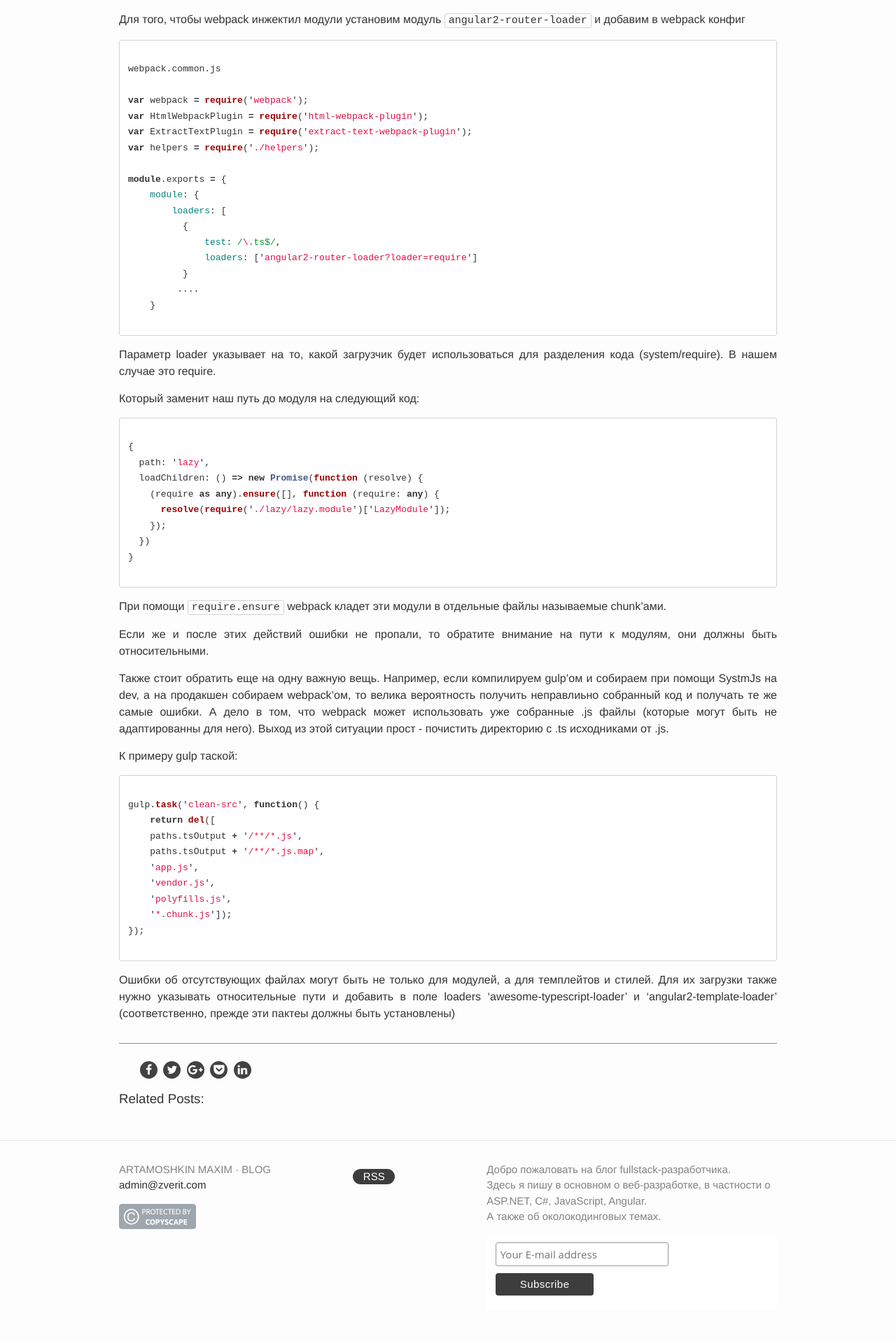
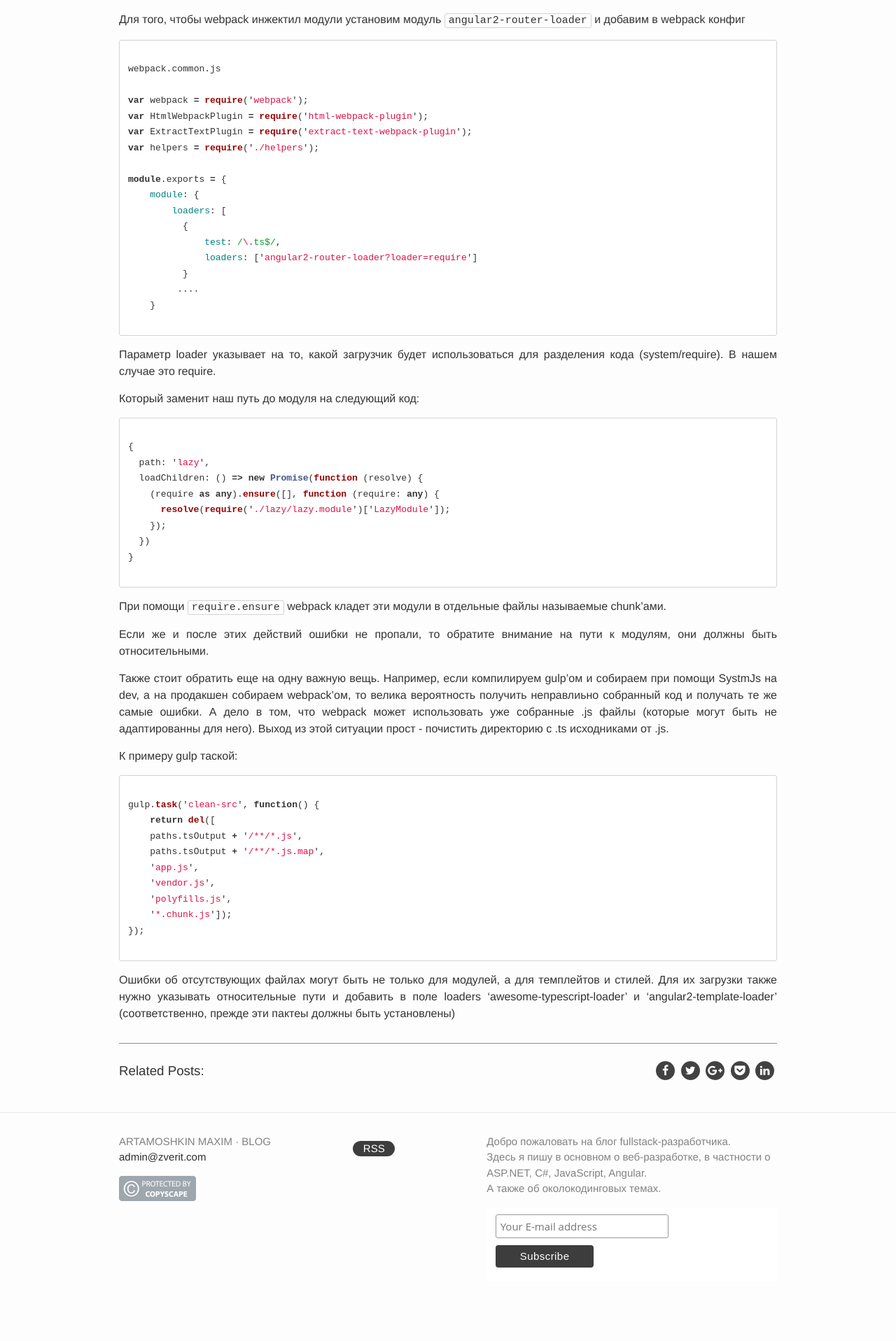
Before and after one commit to martamoshkin/blog.zverit.com, a Jekyll site: the page built from drafts/2016-11-15-webpack-and-lazy-loaded-modules.md, in a window 1280 px wide. Shown: the part 786-2703 px from the top of the page at 70% size. Built offline with Jekyll 4.4.1, drawn with Linux system fonts in a browser that asks for light colours; comment, search, counter and statistics services are not loaded; after the commit the page ends 2663 px from its top, so only the background shows below that.

Commit message:
Update _layout.scss

```diff
--- a/_sass/_layout.scss
+++ b/_sass/_layout.scss
@@ -555,6 +555,7 @@ $transparent: rgba(white, 0);
 
 ul.share-buttons{
   list-style: none;
+float: right;
   padding: 0;
 
 	li{
@@ -565,10 +566,10 @@ ul.share-buttons{
 		background-color: $grey-color-dark;
 	    border-radius: 50%;
 	    color: #fff;
-	    width: 25px;
-	    height: 25px;
+	    width: 27px;
+	    height: 27px;
 	    text-align: center;
-	    line-height: 25px;
+	    line-height: 27px;
 	    margin-right: .25em;
 	}
 }
```
